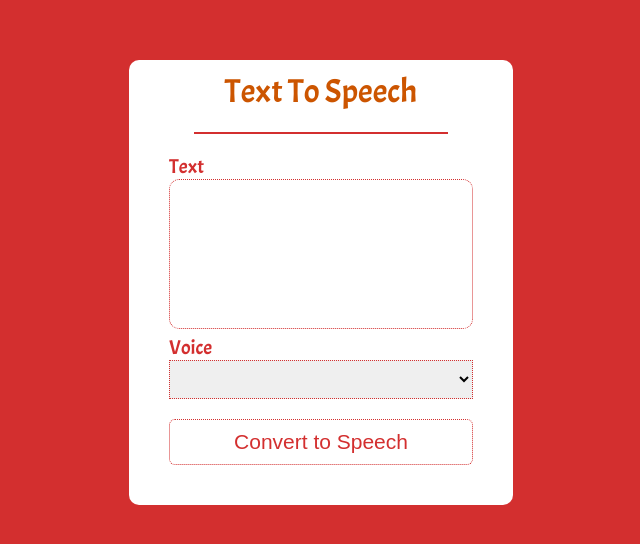
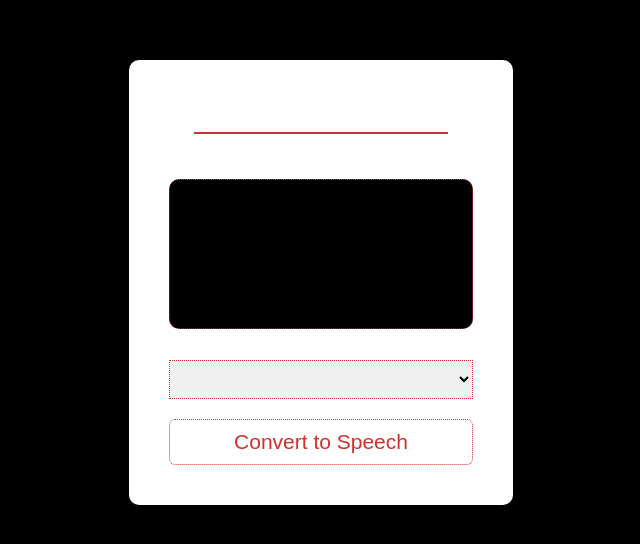
Before and after one commit to rishisinghrsm/text, a plain HTML site: page index.html in a window 1280 px wide. Shown: the part 118-662 px from the top of the page, without its empty margins (319-959 px from the left). Drawn offline with Linux system fonts and the light colour scheme.

Commit message:
Update style.css

```diff
--- a/style.css
+++ b/style.css
@@ -5,14 +5,14 @@
     box-sizing: border-box;
 }
 body{
-    background-color: #d32f2f;
+    background-color: black;
     display: flex;
     justify-content: center;
     align-items: center;
     min-height: 100vh;
     font-family: 'Acme', sans-serif;
     font-size: 20px;
-    color: #d32f2f;
+    color: white;
 }
 .container{
 
@@ -36,7 +36,7 @@ body{
     text-align: center;
     font-size: 33px;
     /* color: #00796b; */
-    color: #cc5500;
+    color: white;
 }
 .hr{
     width: 70%;
@@ -56,6 +56,8 @@ form textarea{
     border-radius: 10px;
     border: 1px dotted #d32f2f;
     resize: none;
+    background: black;
+    color: white;
 }
 
 form select{
```
